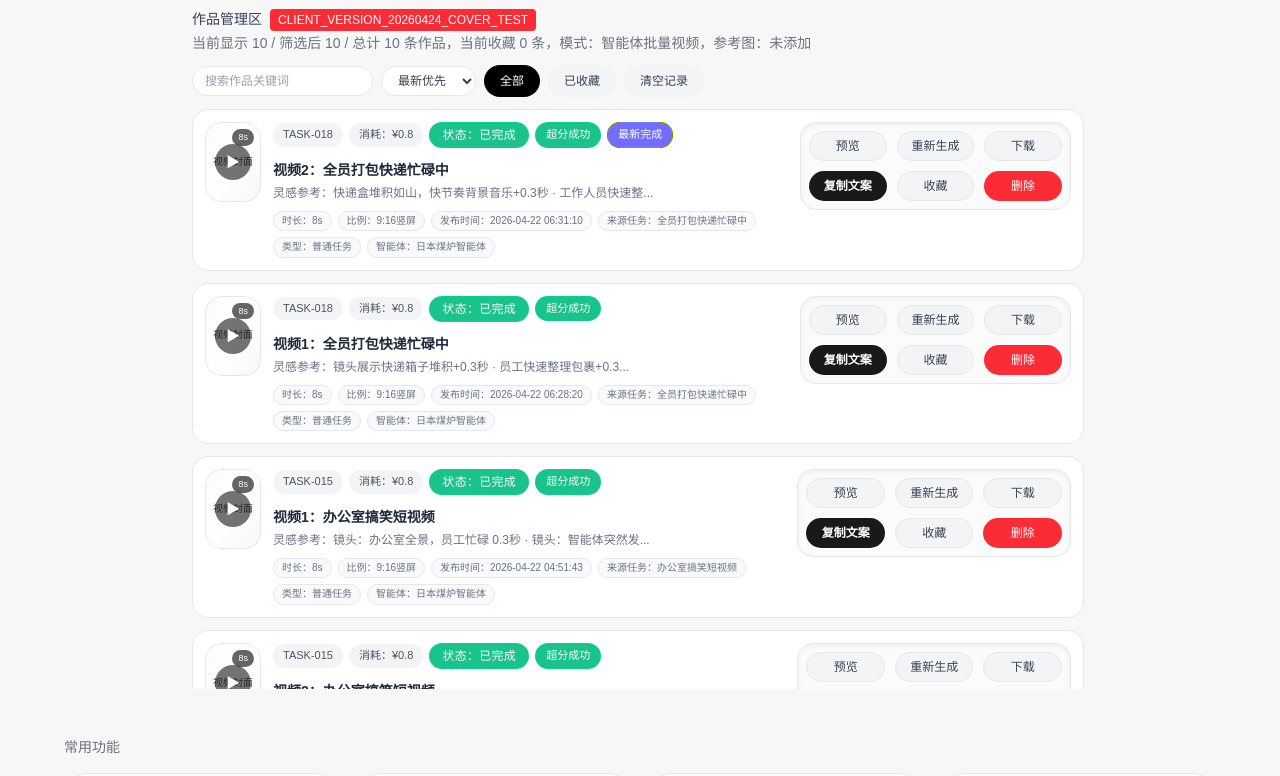
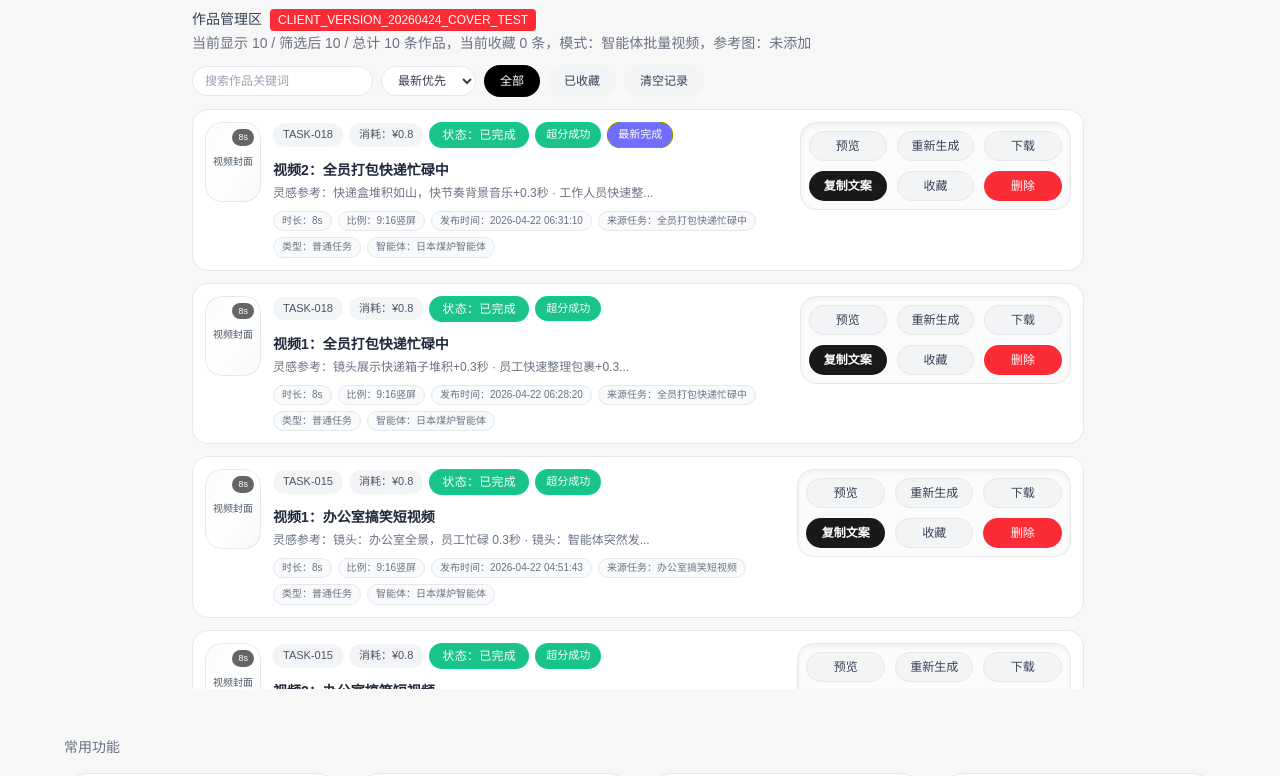
Before and after one commit to kaih36655-sudo/quark-ai-video, a Next.js app: page / in a window 1280 px wide. Shown: the part 1200-1976 px from the top of the page. Built offline with nearby package versions, Linux system fonts and the light colour scheme.

Commit message:
fix list cover preview

```diff
--- a/app/page-client.tsx
+++ b/app/page-client.tsx
@@ -1927,8 +1927,6 @@ export default function Home() {
               >
                 <div className="flex flex-col gap-2 md:flex-row md:items-start md:justify-between">
                   <div className="flex items-start gap-3">
-                    <div className={`relative group shrink-0 overflow-hidden rounded-2xl ${videoRatio === "9:16" ? "h-20 w-14" : "h-16 w-28"}`}>
-                      {renderVideoCover({ id, coverData, videoUrl, ratio: videoRatio, seconds, duration: videoDuration })}
                     <button
                       type="button"
                       onClick={(event) => {
@@ -1951,14 +1949,10 @@ export default function Home() {
                           referenceImageName,
                         });
                       }}
-                        className="absolute inset-0 z-20 flex items-center justify-center"
-                        aria-label="预览视频"
-                      >
-                        <span className="flex h-9 w-9 items-center justify-center rounded-full bg-black/55 text-white transition-transform duration-200 group-hover:scale-110">
-                          ▶
-                        </span>
-                      </button>
-                    </div>
+                      className={`group shrink-0 cursor-pointer overflow-hidden rounded-2xl ${videoRatio === "9:16" ? "h-20 w-14" : "h-16 w-28"}`}
+                    >
+                      {renderVideoCover({ id, coverData, videoUrl, ratio: videoRatio, seconds, duration: videoDuration })}
+                    </button>
 
                     <div className="min-w-0 space-y-2.5">
                       <div className="flex flex-wrap items-center gap-1.5">
```
Lines whose indentation alone changed are shown as unchanged.
